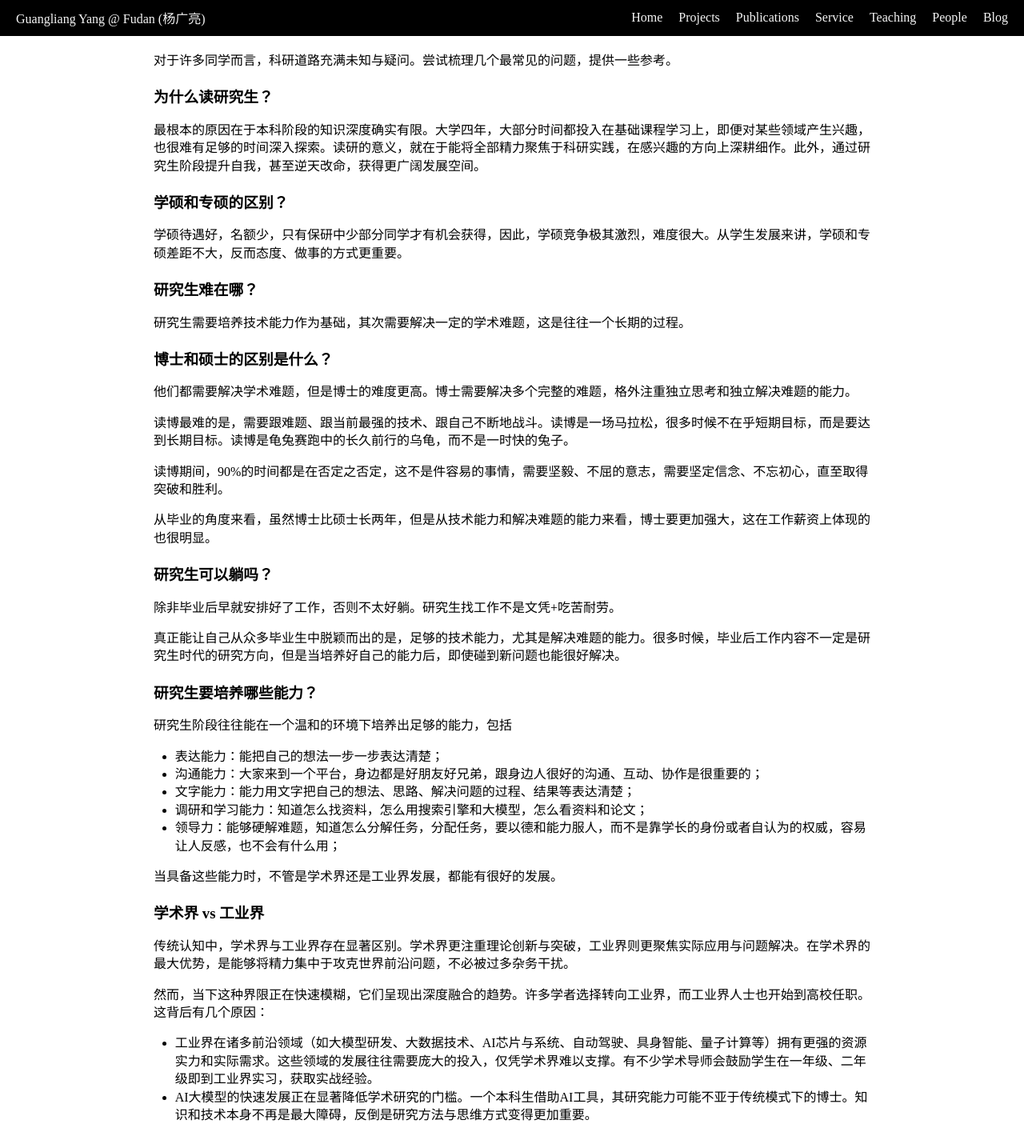
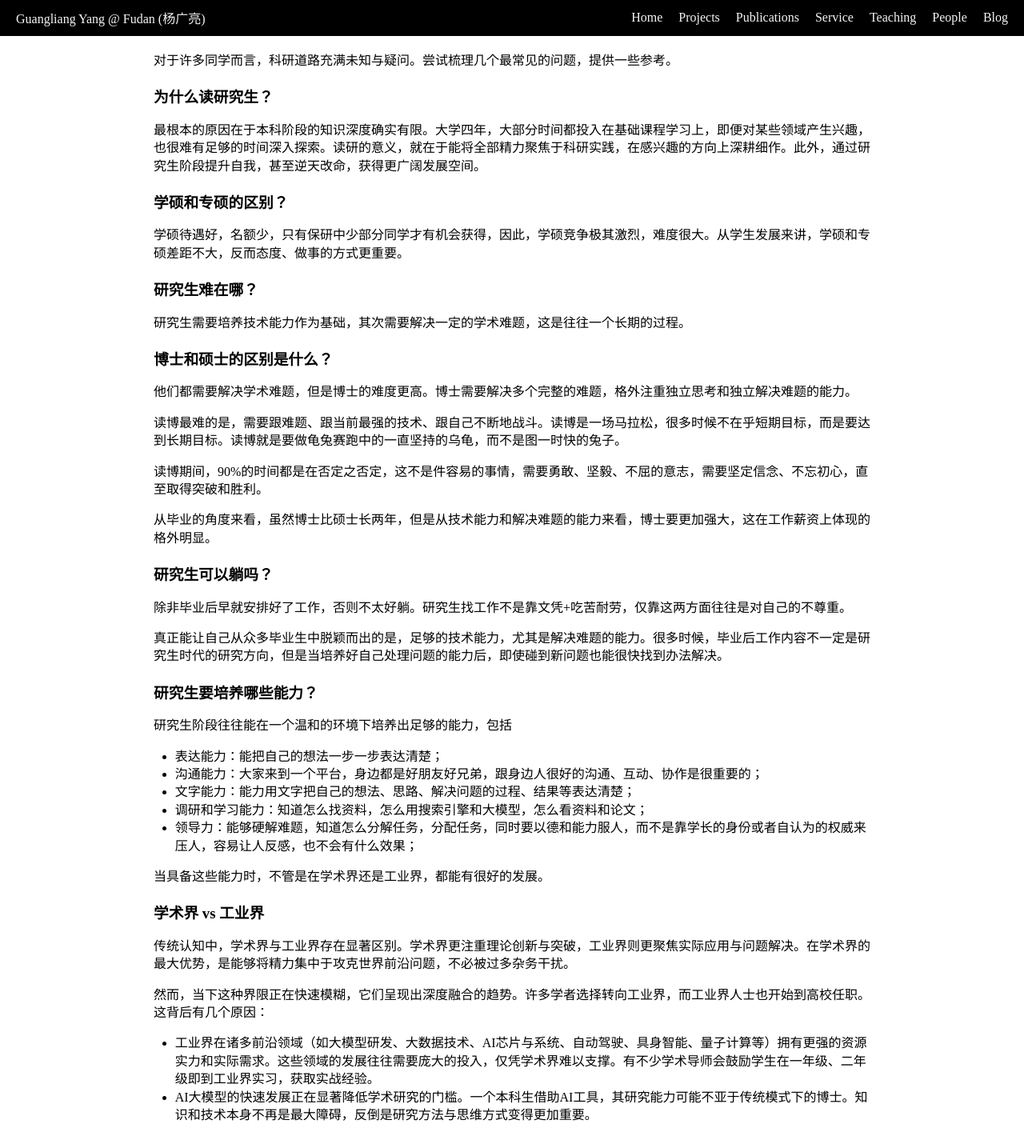
Before and after one commit to yang-guangliang/yang-guangliang.github.io, a Jekyll site: the page built from _posts/2025-9-18-为什么走科研这条路.md, in a window 1280 px wide. Shown: the whole page at 80% size. Built offline with Jekyll 4.4.1, drawn with Linux system fonts in a browser that asks for light colours; our own code applies the rules of GitHub Pages for plain Markdown files.

Commit message:
udpate post

```diff
--- a/_posts/2025-9-18-为什么走科研这条路.md
+++ b/_posts/2025-9-18-为什么走科研这条路.md
@@ -16,17 +16,17 @@
 
 他们都需要解决学术难题，但是博士的难度更高。博士需要解决多个完整的难题，格外注重独立思考和独立解决难题的能力。
 
-读博最难的是，需要跟难题、跟当前最强的技术、跟自己不断地战斗。读博是一场马拉松，很多时候不在乎短期目标，而是要达到长期目标。读博是龟兔赛跑中的长久前行的乌龟，而不是一时快的兔子。
+读博最难的是，需要跟难题、跟当前最强的技术、跟自己不断地战斗。读博是一场马拉松，很多时候不在乎短期目标，而是要达到长期目标。读博就是要做龟兔赛跑中的一直坚持的乌龟，而不是图一时快的兔子。
 
-读博期间，90%的时间都是在否定之否定，这不是件容易的事情，需要坚毅、不屈的意志，需要坚定信念、不忘初心，直至取得突破和胜利。
+读博期间，90%的时间都是在否定之否定，这不是件容易的事情，需要勇敢、坚毅、不屈的意志，需要坚定信念、不忘初心，直至取得突破和胜利。
 
-从毕业的角度来看，虽然博士比硕士长两年，但是从技术能力和解决难题的能力来看，博士要更加强大，这在工作薪资上体现的也很明显。
+从毕业的角度来看，虽然博士比硕士长两年，但是从技术能力和解决难题的能力来看，博士要更加强大，这在工作薪资上体现的格外明显。
 
 ### 研究生可以躺吗？
 
-除非毕业后早就安排好了工作，否则不太好躺。研究生找工作不是文凭+吃苦耐劳。
+除非毕业后早就安排好了工作，否则不太好躺。研究生找工作不是靠文凭+吃苦耐劳，仅靠这两方面往往是对自己的不尊重。
 
-真正能让自己从众多毕业生中脱颖而出的是，足够的技术能力，尤其是解决难题的能力。很多时候，毕业后工作内容不一定是研究生时代的研究方向，但是当培养好自己的能力后，即使碰到新问题也能很好解决。
+真正能让自己从众多毕业生中脱颖而出的是，足够的技术能力，尤其是解决难题的能力。很多时候，毕业后工作内容不一定是研究生时代的研究方向，但是当培养好自己处理问题的能力后，即使碰到新问题也能很快找到办法解决。
 
 ### 研究生要培养哪些能力？
 
@@ -36,9 +36,9 @@
 - 沟通能力：大家来到一个平台，身边都是好朋友好兄弟，跟身边人很好的沟通、互动、协作是很重要的；
 - 文字能力：能力用文字把自己的想法、思路、解决问题的过程、结果等表达清楚；
 - 调研和学习能力：知道怎么找资料，怎么用搜索引擎和大模型，怎么看资料和论文；
-- 领导力：能够硬解难题，知道怎么分解任务，分配任务，要以德和能力服人，而不是靠学长的身份或者自认为的权威，容易让人反感，也不会有什么用；
+- 领导力：能够硬解难题，知道怎么分解任务，分配任务，同时要以德和能力服人，而不是靠学长的身份或者自认为的权威来压人，容易让人反感，也不会有什么效果；
 
-当具备这些能力时，不管是学术界还是工业界发展，都能有很好的发展。
+当具备这些能力时，不管是在学术界还是工业界，都能有很好的发展。
 
 ### 学术界 vs 工业界
 
```
